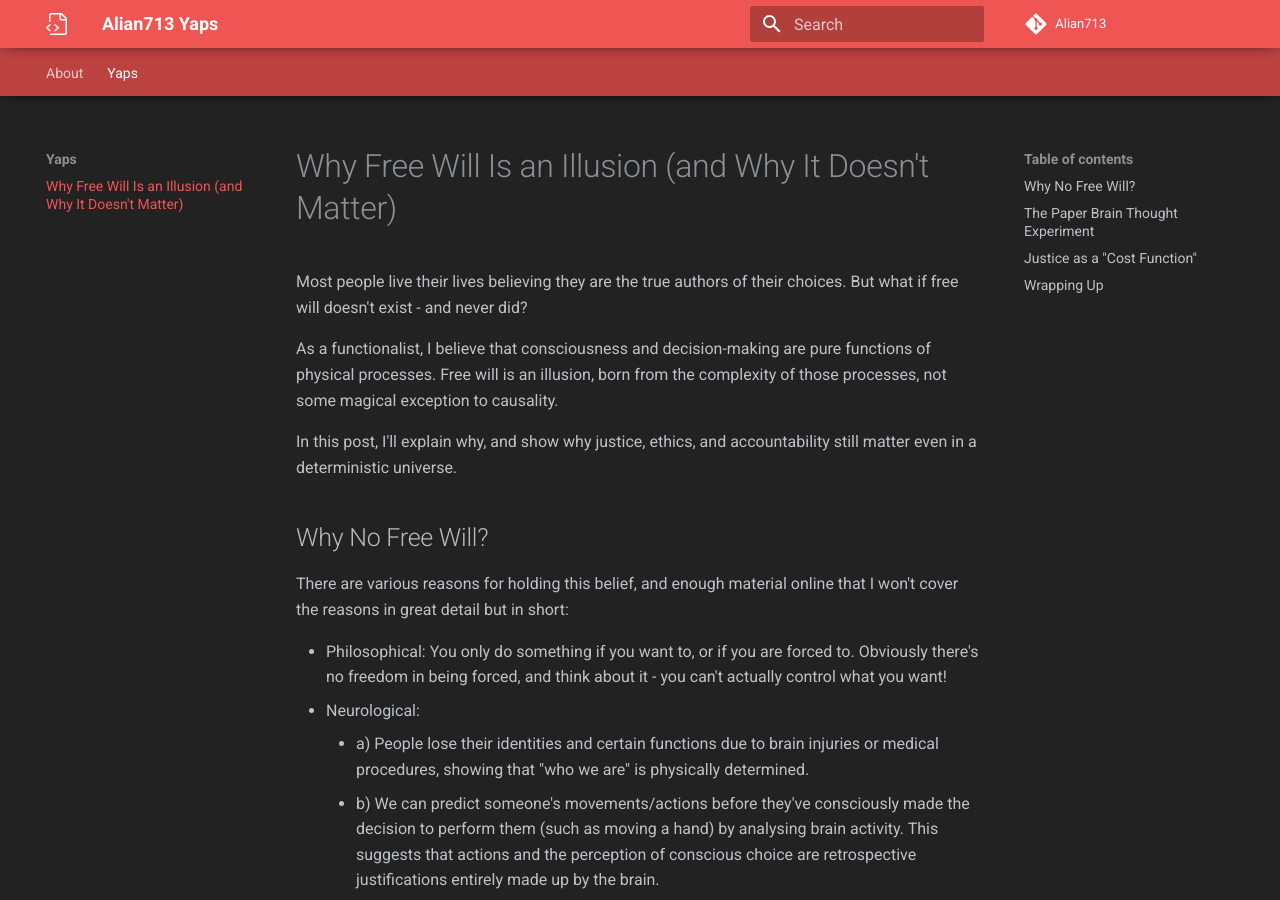
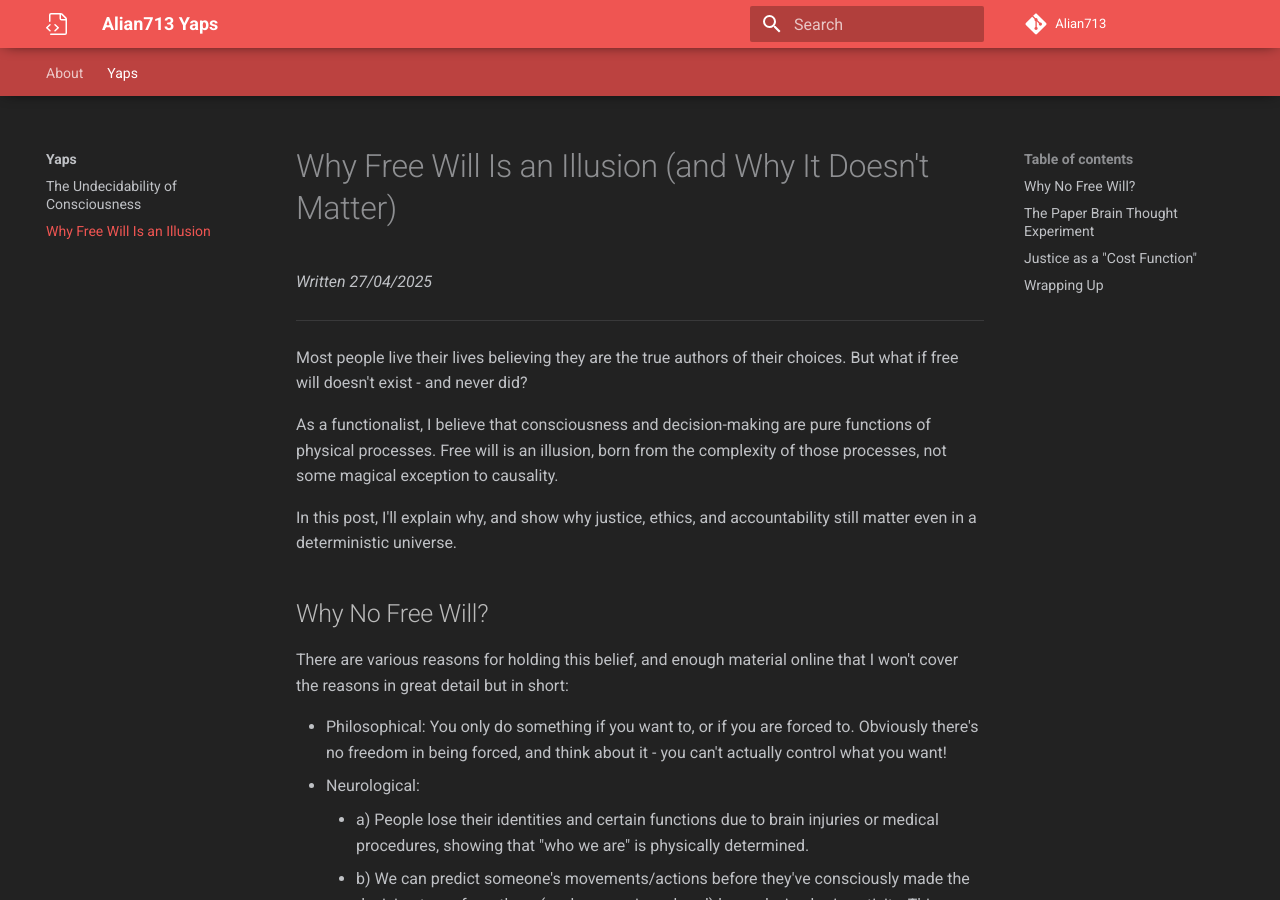
Before and after one commit to Divy1211/blog, an MkDocs documentation site: the page built from docs/yaps/justice.md, in a window 1280 px wide and 900 px high. Built offline with MkDocs 1.6.1 and Material for MkDocs 9.7.7, drawn with Linux system fonts in a browser that asks for light colours; some web fonts are replaced.

Commit message:
Add new blog

```diff
--- a/docs/yaps/justice.md
+++ b/docs/yaps/justice.md
@@ -1,4 +1,8 @@
 # Why Free Will Is an Illusion (and Why It Doesn't Matter)
+
+_Written 27/04/2025_
+
+---
 
 Most people live their lives believing they are the true authors of their choices. But what if free will doesn't exist - and never did?
 
--- a/mkdocs.yml
+++ b/mkdocs.yml
@@ -13,14 +13,15 @@
 nav:
   - About:
     - Me:                                                            "index.md"
-    - Contents:                                                      "contents.md"
   - Yaps:
-    - Why Free Will Is an Illusion (and Why It Doesn't Matter):      "yaps/justice.md"
+    -                                                                "yaps/index.md"
+    - The Undecidability of Consciousness:                           "yaps/consciousness.md"
+    - Why Free Will Is an Illusion:                                  "yaps/justice.md"
     # - Identity and Functionalism:                                  "functionalism.md"
-    # - Consciousness:                                               "consciousness.md"
 
 
 markdown_extensions:
+  - footnotes                 # footnotes                           https://squidfunk.github.io/mkdocs-material/reference/footnotes/
   - attr_list
   - admonition                # Create not and warning boxes        https://squidfunk.github.io/mkdocs-material/reference/admonitions/#admonition
   - md_in_html
@@ -64,6 +65,7 @@
   language: en
   name: material
   features:
+    - content.footnote.tooltips
     - content.code.annotate
     - content.code.copy
     - navigation.expand
```
Also changed, not shown: docs/contents.md (deleted, +0 -6 lines), docs/yaps/consciousness.md (added, +24 -0 lines), docs/yaps/index.md (added, +7 -0 lines).
